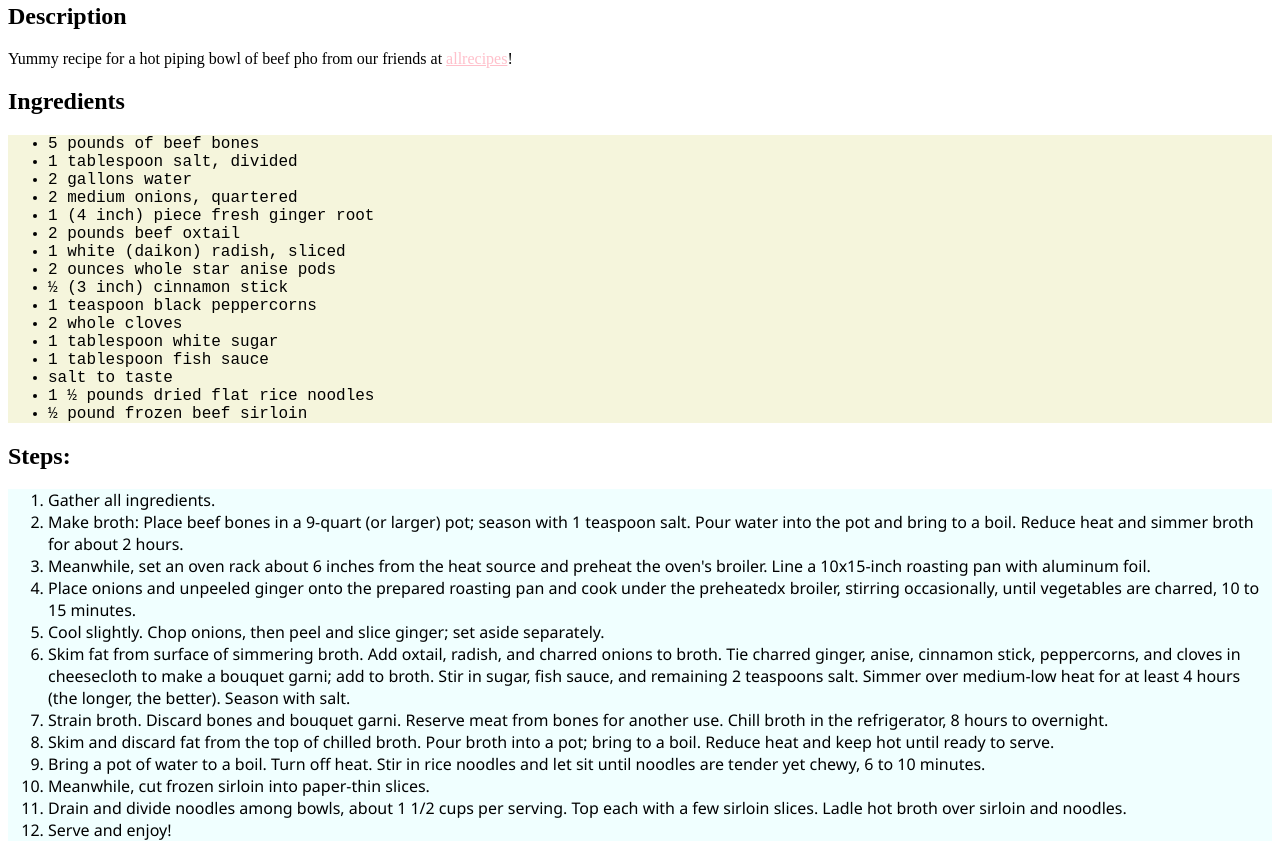
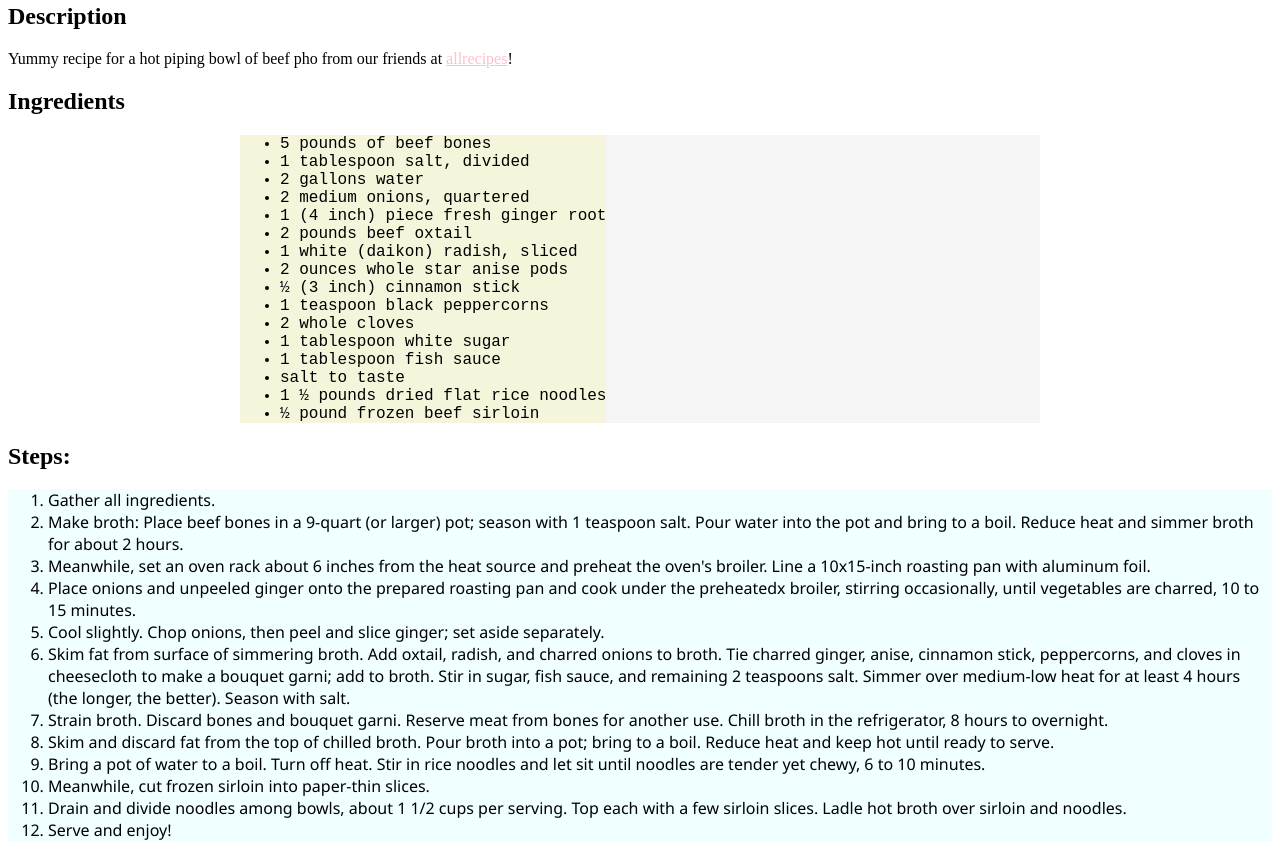
Before and after one commit to AngKuKuehs/odin-recipes, a plain HTML site: page recipes/beef-pho.html in a window 1280 px wide. Shown: the part 779-1636 px from the top of the page. Drawn offline with Linux system fonts and the light colour scheme.

Commit message:
style(recipes): style with margin and boxes

```diff
--- a/recipes/beef-pho.html
+++ b/recipes/beef-pho.html
@@ -11,6 +11,7 @@
     <h2>Description</h2>
     <p>Yummy recipe for a hot piping bowl of beef pho from our friends at <a href="https://www.allrecipes.com/recipe/57354/beef-pho/" target="_blank" rel="noopener noreferrer">allrecipes</a>!</p>
     <h2>Ingredients</h2>
+    <div class= "container">
         <ul>
             <li>5 pounds of beef bones</li>
             <li>1 tablespoon salt, divided</li>
@@ -29,6 +30,7 @@
             <li>1 ½ pounds dried flat rice noodles</li>
             <li>½ pound frozen beef sirloin</li>
         </ul>
+    </div>
     <h2>Steps:</h2>
     <ol>
         <li>Gather all ingredients.</li>
--- a/style.css
+++ b/style.css
@@ -6,6 +6,14 @@ h1 {
 ul {
     background-color: beige;
     font-family: 'Courier New', Courier, monospace;
+    display: inline-block;
+    margin: 0 auto;
+}
+
+div.container {
+    background-color: whitesmoke;
+    margin: 0 auto;
+    width: 800px;
 }
 
 ol {
```
Lines whose indentation alone changed are shown as unchanged.
